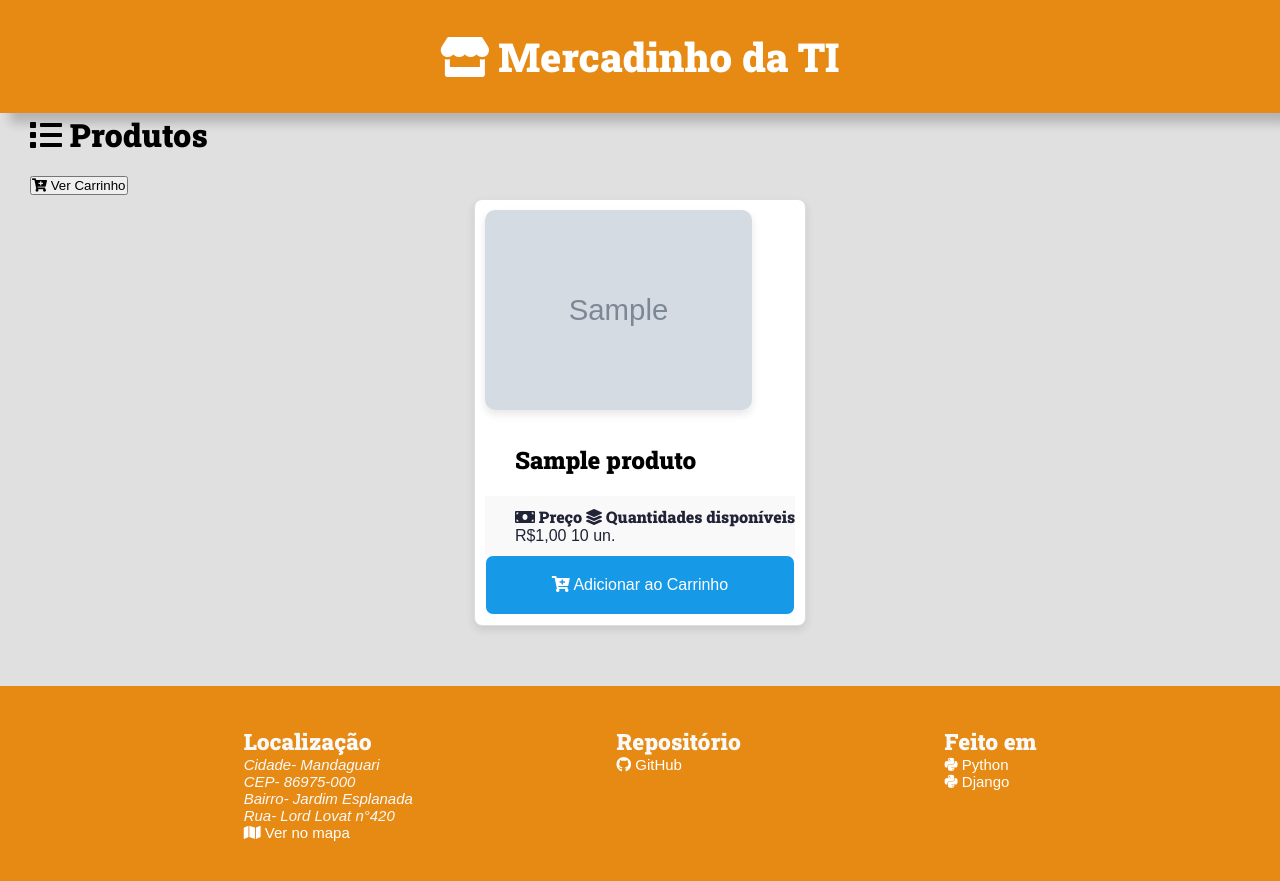
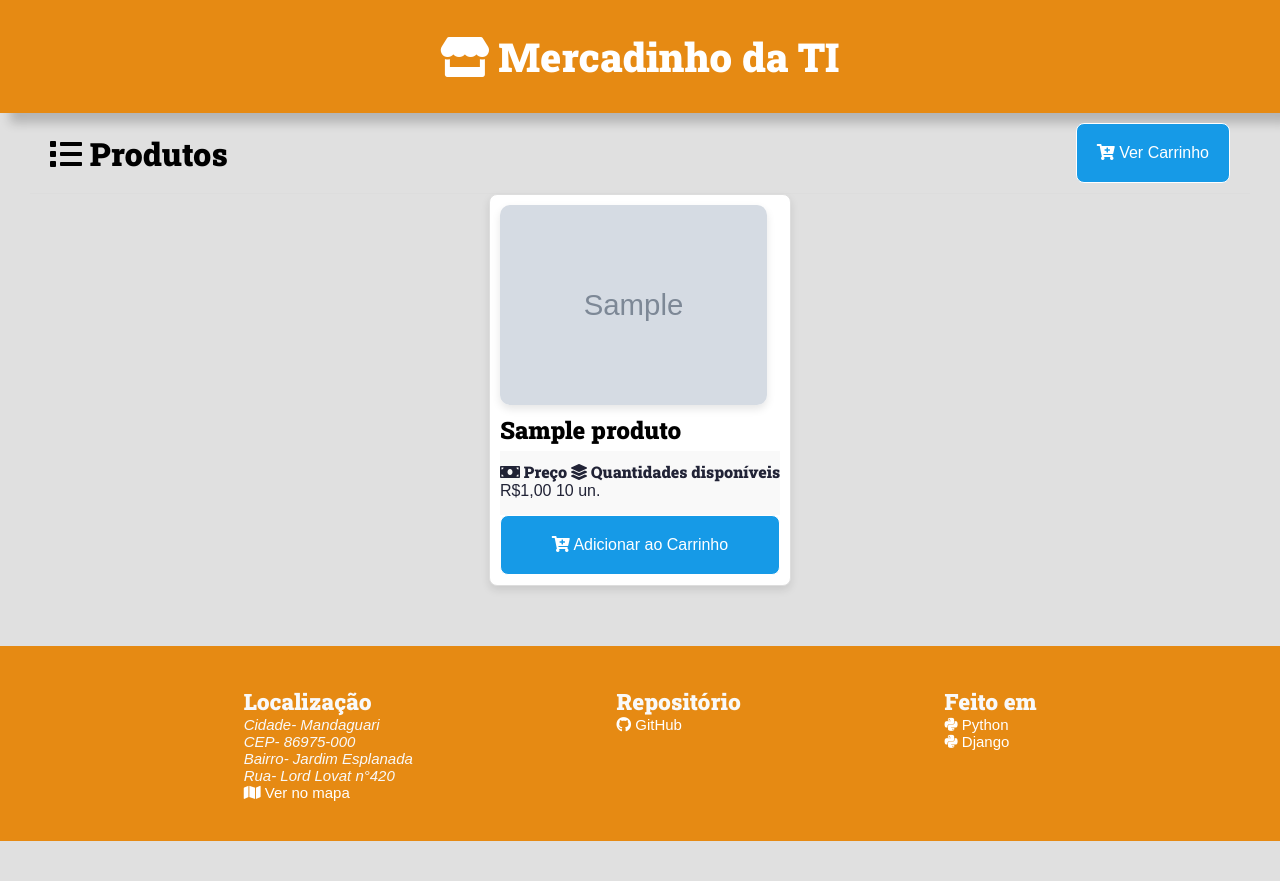
Before and after one commit to FelipeTreis/mercadinho_ti, a Django app: page / in a window 1280 px wide. After the commit the page ends 841 px from the top, so only its background shows below. Run offline with Django 5.2, Linux system fonts and the light colour scheme; tables that the repository leaves empty hold one stand-in row (values such as "Sample post"); grey boxes marked "Sample" are stand-in pictures.

Commit message:
Renomeado classes css

```diff
--- a/app/base_statics/global/css/styles.css
+++ b/app/base_statics/global/css/styles.css
@@ -9,6 +9,7 @@
   --color-white: #fff;
   --color-black: #000;
   --color-red: #e01717;
+  --color-red-hover: #be1616;
 
   --color-gray-0: #f9f9f9;
   --color-gray-1: #e0e0e0;
@@ -146,7 +147,7 @@ img {
   gap: var(--spacing-gutter-large);
 }
 
-.recipe {
+.product {
   background-color: var(--color-white);
   box-shadow: -0.5rem 0.5rem 1rem rgba(0, 0, 0, 0.2);
   transform: scale(1);
@@ -155,14 +156,14 @@ img {
   overflow: hidden;
 }
 
-.recipe img {
+.product img {
   max-width: 100%;
   height: 20rem;
   border-radius: 10px;
   box-shadow: 0 4px 8px rgba(0, 0, 0, 0.1);
 }
 
-.recipe-list-item {
+.product-list-item {
   max-width: 35rem;
   margin: 0 auto;
   padding: 1rem;
@@ -173,39 +174,39 @@ img {
   height: fit-content;
 }
 
-.recipe-list-item:hover {
+.product-list-item:hover {
   transform: scale(1.02);
   box-shadow: -0.8rem 0.8rem 1.8rem rgba(0, 0, 0, 0.25);
 }
 
-.recipe-title-container {
-  padding: var(--spacing-gutter-medium);
-  padding-bottom: 2rem;
+.product-title-container {
+  padding-top: 0.5rem;
+  padding-bottom: 0.5rem;
 }
 
-.recipe-title-container a {
+.product-title-container a {
   text-decoration: none;
   color: var(--color-primary-dark-hover);
   transition: all 300ms ease-in-out;
 }
 
-.recipe-title-container a:hover {
+.product-title-container a:hover {
   color: var(--color-primary-dark);
 }
 
-.recipe-content {
+.product-content {
   padding: var(--spacing-gutter-medium);
   padding-top: 2rem;
 }
 
-.recipe-meta-container {
+.product-meta-container {
   display: flex;
   flex-flow: row wrap;
   padding: 2rem;
   background: var(--color-gray-1);
 }
 
-.recipe-meta {
+.product-meta {
   display: flex;
   flex-flow: column nowrap;
   flex-shrink: 1;
@@ -213,8 +214,33 @@ img {
   text-align: center;
 }
 
-.recipe-meta-title {
+.product-meta-title {
   font-size: 1.6rem;
+}
+
+.header-list-container {
+  display: flex;
+  justify-content: space-between;
+  align-items: center;
+  padding: 10px 20px;
+  border-bottom: 1px solid #ddd;
+}
+
+.right button {
+  background: var(--color-primary);
+  display: block;
+  color: var(--color-white);
+  text-decoration: none;
+  text-align: center;
+  padding: 2rem;
+  transition: all 300ms ease-in-out;
+  border: 1px solid;
+  border-radius: 8px;
+  font-size: 1.6rem;
+}
+
+.right button:hover {
+  background-color: var(--color-primary-hover);
 }
 
 .product-unavailable {
@@ -226,7 +252,7 @@ img {
   border-radius: 8px;
 }
 
-.recipe-footer a {
+.product-footer a {
   background: var(--color-primary);
   display: block;
   color: var(--color-white);
@@ -375,12 +408,11 @@ img {
   padding-top: 2rem;
 }
 
-.recipe-value-container {
+.product-value-container {
   color: var(--color-primary-dark-hover);
   display: flex;
-  padding-left: 3rem;
   padding-top: 1rem;
-  padding-bottom: 1rem;
+  padding-bottom: 1.5rem;
   flex-flow: row wrap;
   background: var(--color-gray-0);
 }
--- a/app/base_templates/templates/app/pages/lista_produtos.html
+++ b/app/base_templates/templates/app/pages/lista_produtos.html
@@ -3,13 +3,19 @@
 {% block title %}Produtos{% endblock %}
 
 {% block content %}
+<div class="header-list-container">
+    <div class="left">
         <h1>
             <i class="fas fa-solid fa-list"></i> Produtos
+        </h1>
+    </div>
+    <div class="right">
         <form action="{% url 'ver_carrinho' %}" method="GET">
             {% csrf_token %}
             <button type="submit"><i class="fas fa-solid fa-cart-plus"></i> Ver Carrinho</button>
         </form>
-</h1>
+    </div>
+</div>
 <div class="main-content main-content-list container">
   {% for item in produtos_com_estoque %}
         {% include 'templates/app/partials/produtos.html' %}
--- a/app/base_templates/templates/app/partials/produtos.html
+++ b/app/base_templates/templates/app/partials/produtos.html
@@ -1,31 +1,31 @@
-<div class="recipe recipe-list-item">
-    <div class="recipe-cover">
+<div class="product product-list-item">
+    <div class="product-cover">
         <img src="{{ item.produto.imagem.url }}" alt="" />
     </div>
 
-    <div class="recipe-title-container">
-        <h2 class="recipe-title">
+    <div class="product-title-container">
+        <h2 class="product-title">
             <p>{{ item.produto.nome }}</p>
         </h2>
     </div>
 
-    <div class="recipe-value-container">
-        <div class="recipe-servings">
-            <h3 class="recipe-meta-title">
+    <div class="product-value-container">
+        <div class="product-servings">
+            <h3 class="product-meta-title">
                 <i class="fas fa-money-bill"></i> Preço
                 <i class="fas fa-solid fa-layer-group"></i> Quantidades disponíveis
             </h3>
-            <div class="recipe-meta-text">R${{ item.produto.preco }} {{ item.quantidade }} un.</div>
+            <div class="product-meta-text">R${{ item.produto.preco }} {{ item.quantidade }} un.</div>
         </div>
     </div>
 
-    <footer class="recipe-footer">
+    <footer class="product-footer">
         {% if item.quantidade == 0 %}
             <div class="product-unavailable">
                 <span>Produto Indisponível</span>
             </div>
         {% else %}
-            <a class="recipe-read-more button button-dark button-full-width" href="{% url 'adicionar_ao_carrinho' item.produto.id %}">
+            <a class="product-read-more button button-dark button-full-width" href="{% url 'adicionar_ao_carrinho' item.produto.id %}">
                 <i class="fas fa-solid fa-cart-plus"></i>
                 <span>Adicionar ao Carrinho</span>
             </a>
```
Also changed, not shown: other parts of app/base_statics/global/css/styles.css (+22 -15 lines), app/base_templates/templates/app/pages/ver_carrinho.html (+17 -14 lines). Lines whose indentation alone changed are shown as unchanged.
